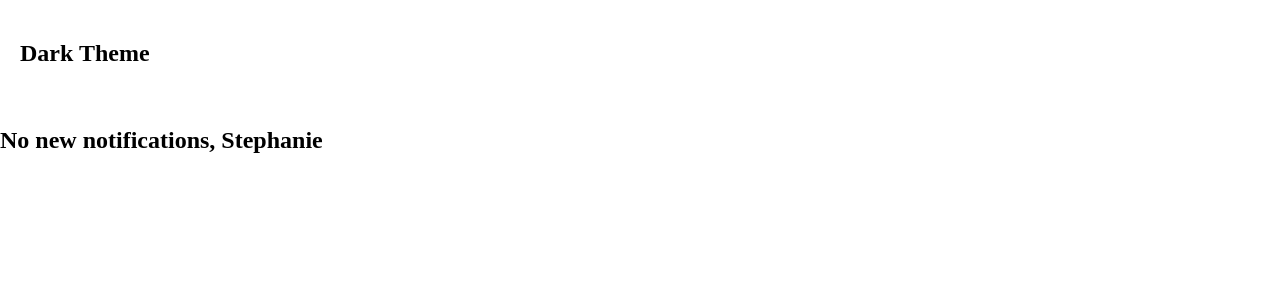
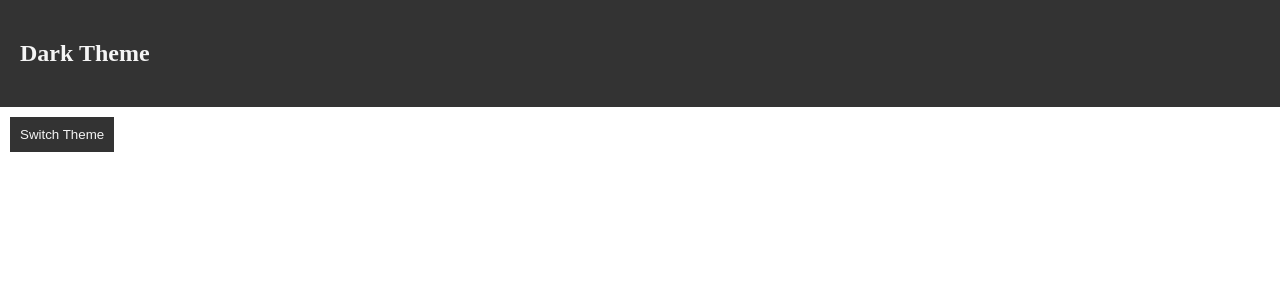
Before and after one commit to SW55293/advanced-react-fundamentals, a React (Create React App) app: page / in a window 1280 px wide. Shown: the top 300 px of the page. Built offline with nearby package versions, Linux system fonts and the light colour scheme.

Commit message:
Switch to function

```diff
--- a/src/React-Context/Context-Provider/Button.js
+++ b/src/React-Context/Context-Provider/Button.js
@@ -1,18 +1,22 @@
-import React, {Component} from 'react'
+import React from 'react'
 import ThemeContext from '../themeContext'
 
-class Button extends Component {
-    render() {
-		//const theme = this.context
-		const name = this.context
-        return (
-			<div>
-            {/* <button className={`${theme}-theme`}>Switch Theme</button> */}
-			<h2>No new notifications, {name}</h2>
-			</div>
-        )
-    }
+function Button(props) {
+
+	return (
+		<div>
+			<ThemeContext.Consumer>
+				{theme => (
+					<button className={`${theme}-theme`}>Switch Theme</button>
+				)}
+			</ThemeContext.Consumer>
+
+		</div>
+
+
+
+	)
 }
 
-Button.contextType = ThemeContext
+
 export default Button
--- a/src/index.js
+++ b/src/index.js
@@ -6,10 +6,10 @@ import ThemeContext from './React-Context/themeContext'
 
 
 ReactDOM.render(
-	<ThemeContext.Provider value={"Stephanie"}>
+	<ThemeContext.Provider value={"dark"}>
 	<App />
 	</ThemeContext.Provider>,
-	//  <ThemeContext.Provider value={"light"}>
+	//  <ThemeContext.Provider value={"Stephanie"}>
 	// <App />
 	// </ThemeContext.Provider>,
 	document.getElementById("root")
```
